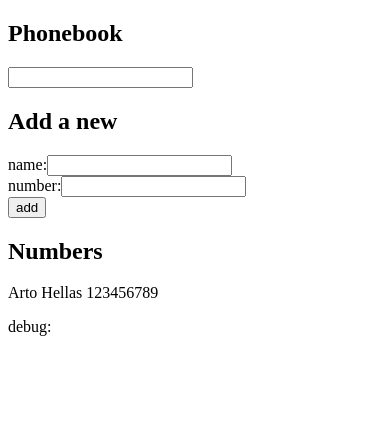
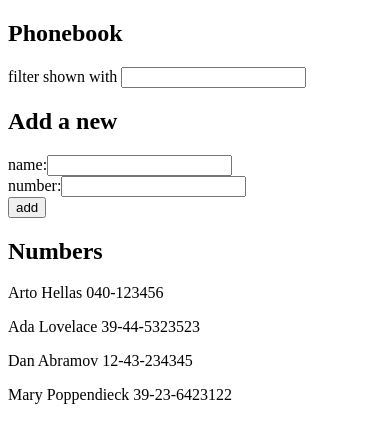
Before and after one commit to eanton71/_fullstackopen, a React (Vite) app in the folder part2/phonebook/: page / in a window 390 px wide. Shown: the top 442 px of the page. Built offline with nearby package versions, Linux system fonts and the light colour scheme.

Commit message:
exercice 2.10 phonebook 5 refactorizado

```diff
--- a/part2/phonebook/src/App.jsx
+++ b/part2/phonebook/src/App.jsx
@@ -1,15 +1,22 @@
+import Filter from "./components/Filter";
+import PersonForm from "./components/PersonForm";
+import Persons from "./components/Persons";
 import { useState } from "react";
 
 const App = () => {
   //estado con array de personas
-  const [persons, setPersons] = useState([{ name: "Arto Hellas", number:"123456789",id:1}]);
+  const [persons, setPersons] = useState([
+    { name: "Arto Hellas", number: "040-123456", id: 1 },
+    { name: "Ada Lovelace", number: "39-44-5323523", id: 2 },
+    { name: "Dan Abramov", number: "12-43-234345", id: 3 },
+    { name: "Mary Poppendieck", number: "39-23-6423122", id: 4 },
+  ]);
   //estado para input name en formulario
   const [newName, setNewName] = useState("");
   //estado para input number en formulario
   const [newNumber, setNewNumber] = useState("");
   //estado para input de busqueda
   const [filter, setFilter] = useState("");
-
 
   /**
    * añadir persona al array persons
@@ -19,8 +26,8 @@ const App = () => {
     event.preventDefault();
     //buscamos el nombre que esta en el input dentro del array persons para evitar ducplicados
     //si esta mostramos un alert
-    if (persons.find(person => person.name === newName)) {
-      alert(`${newName} is already added to phonebook`)
+    if (persons.find((person) => person.name === newName)) {
+      alert(`${newName} is already added to phonebook`);
     } else {
       //si no esta lo añadimos
       const personObject = {
@@ -34,46 +41,42 @@ const App = () => {
       setNewNumber("");
     }
   };
+  /***
+   * manejadores de eventos asociados al estado de los inputs
+   */
+  const handleChange = {
+    name: (event) => {
+      setNewName(event.target.value);
+    },
+    number: (event) => {
+      setNewNumber(event.target.value);
+    },
+    filter: (event) => {
+      setFilter(event.target.value);
+      },
+  }
 
   return (
     <div>
       <h2>Phonebook</h2>
-      <input
+      <Filter
+        label={"filter shown with "}
         value={filter}
-        onChange={(event) => setFilter(event.target.value)}
+        handle={handleChange["filter"]}
       />
       <h2>Add a new</h2>
       {/*formulario con el input para añadir peronas */}
-      <form onSubmit={addPerson}>
-        <div>
-          name:
-          <input
-            value={newName}
-            onChange={(event) => setNewName(event.target.value)}
-          />
-        </div>
-        <div>
-          number:
-          <input
-            value={newNumber}
-            onChange={(event) => setNewNumber(event.target.value)}
-          />
-        </div>
-        <div>
-          <button type="submit">add</button>
-        </div>
-      </form>
+      <PersonForm
+        add={addPerson}
+        val1={newName}
+        handle1={handleChange["name"]}
+        val2={newNumber}
+        handle2={handleChange["number"]}
+      />
       <h2>Numbers</h2>
       {/*renderizar  array persons mediante map , prevismante hace un filtrado
       para que solo muestre los que coinciden con el input asociado al estado filter*/}
-      {persons
-        .filter((person) => person.name.toLowerCase().includes(filter))
-        .map((person) => (
-        <p key={person.id}>
-          {person.name} {person.number}
-        </p>
-      ))}
-      <div>debug: {newName}</div>
+      <Persons persons={persons} filter={filter} />
     </div>
   );
 };
--- /dev/null
+++ b/part2/phonebook/src/components/Filter.jsx
@@ -0,0 +1,10 @@
+const Filter = ({label , value, handle }) => {
+    return (
+      <>
+        {label}
+            <input value={value} onChange={handle} />
+            <br/>
+      </>
+    );
+}
+export default Filter;
--- /dev/null
+++ b/part2/phonebook/src/components/Person.jsx
@@ -0,0 +1,8 @@
+const Person = ({person}) => {
+    return (
+      <p>
+        {person.name} {person.number}
+      </p>
+    );
+}
+export default Person;
--- /dev/null
+++ b/part2/phonebook/src/components/PersonForm.jsx
@@ -0,0 +1,13 @@
+import Filter from "./Filter";
+const PersonForm = ({ add, val1, handle1, val2, handle2 }) => {
+  return (
+    <form onSubmit={add}>
+      <Filter label={"name:"} value={val1} handle={handle1} />
+      <Filter label={"number:"} value={val2} handle={handle2} />
+      <div>
+        <button type="submit">add</button>
+      </div>
+    </form>
+  );
+};
+export default PersonForm;
--- /dev/null
+++ b/part2/phonebook/src/components/Persons.jsx
@@ -0,0 +1,13 @@
+import Person from "./Person";
+const Persons = ({ persons, filter }) => {
+  return (
+    <>
+      {persons
+        .filter((person) => person.name.toLowerCase().includes(filter))
+        .map((person) => (
+          <Person key={person.id} person={person} />
+        ))}
+    </>
+  );
+};
+export default Persons;
```
